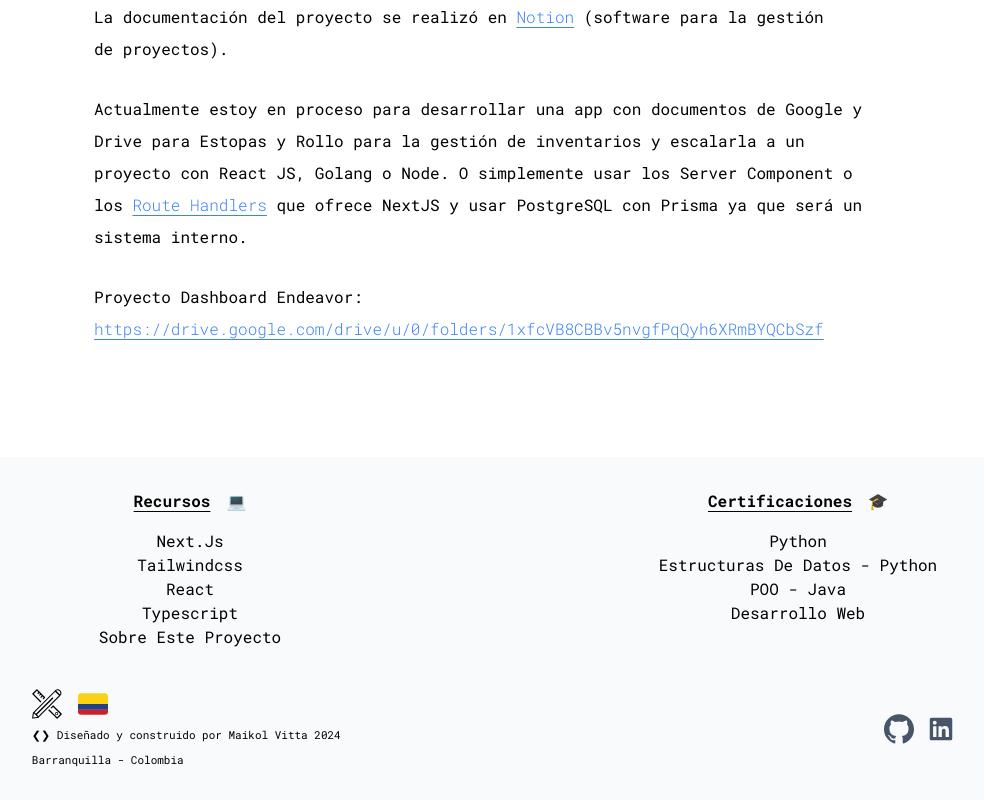
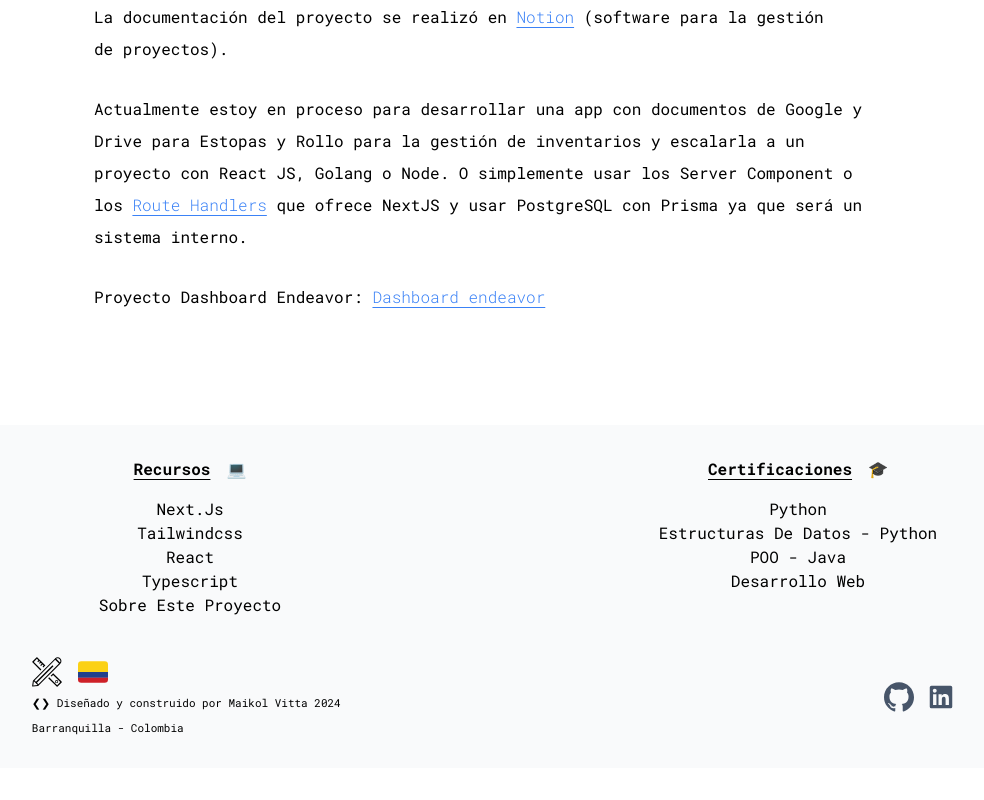
Before and after one commit to mvitta/cv-maikol, a Next.js app: page / in a window 1280 px wide. Shown: the part 2515-3315 px from the top of the page, without its empty margins (146-1130 px from the left). After the commit the page ends 3283 px from the top, so only its background shows below. Built offline with nearby package versions, Linux system fonts and the light colour scheme.

Commit message:
mas props para enlaces externos

```diff
--- a/src/app/page.tsx
+++ b/src/app/page.tsx
@@ -177,7 +177,7 @@ export default function Home() {
             })}
             <Paragraph>
               Proyecto Dashboard Endeavor:{' '}
-              <ExternalLink>
+              <ExternalLink text='Dashboard endeavor'>
                 https://drive.google.com/drive/u/0/folders/1xfcVB8CBBv5nvgfPqQyh6XRmBYQCbSzf
               </ExternalLink>
             </Paragraph>
--- a/src/components/ui/ExternalLink.tsx
+++ b/src/components/ui/ExternalLink.tsx
@@ -1,7 +1,15 @@
-type PropsExternalLink = React.AnchorHTMLAttributes<HTMLAnchorElement>
+import { cn } from '@/lib/utils'
+
+interface PropsExternalLink
+  extends React.AnchorHTMLAttributes<HTMLAnchorElement> {
+  url?: string
+  text?: string
+}
 
 export default function ExternalLink({
   children,
+  className,
+  text,
   ...props
 }: PropsExternalLink) {
   return (
@@ -10,10 +18,13 @@ export default function ExternalLink({
         href={typeof children === 'string' ? children : ''}
         target='_blank'
         rel='noopener noreferrer'
-        className='font-light text-blue-500 hover:text-blue-300 underline underline-offset-4 contrast-100'
+        className={cn(
+          'font-light text-blue-500 hover:text-blue-300 underline underline-offset-4 contrast-100',
+          className
+        )}
         {...props}
       >
-        {children}
+        {text ? text : children}
       </a>
     </>
   )
```
